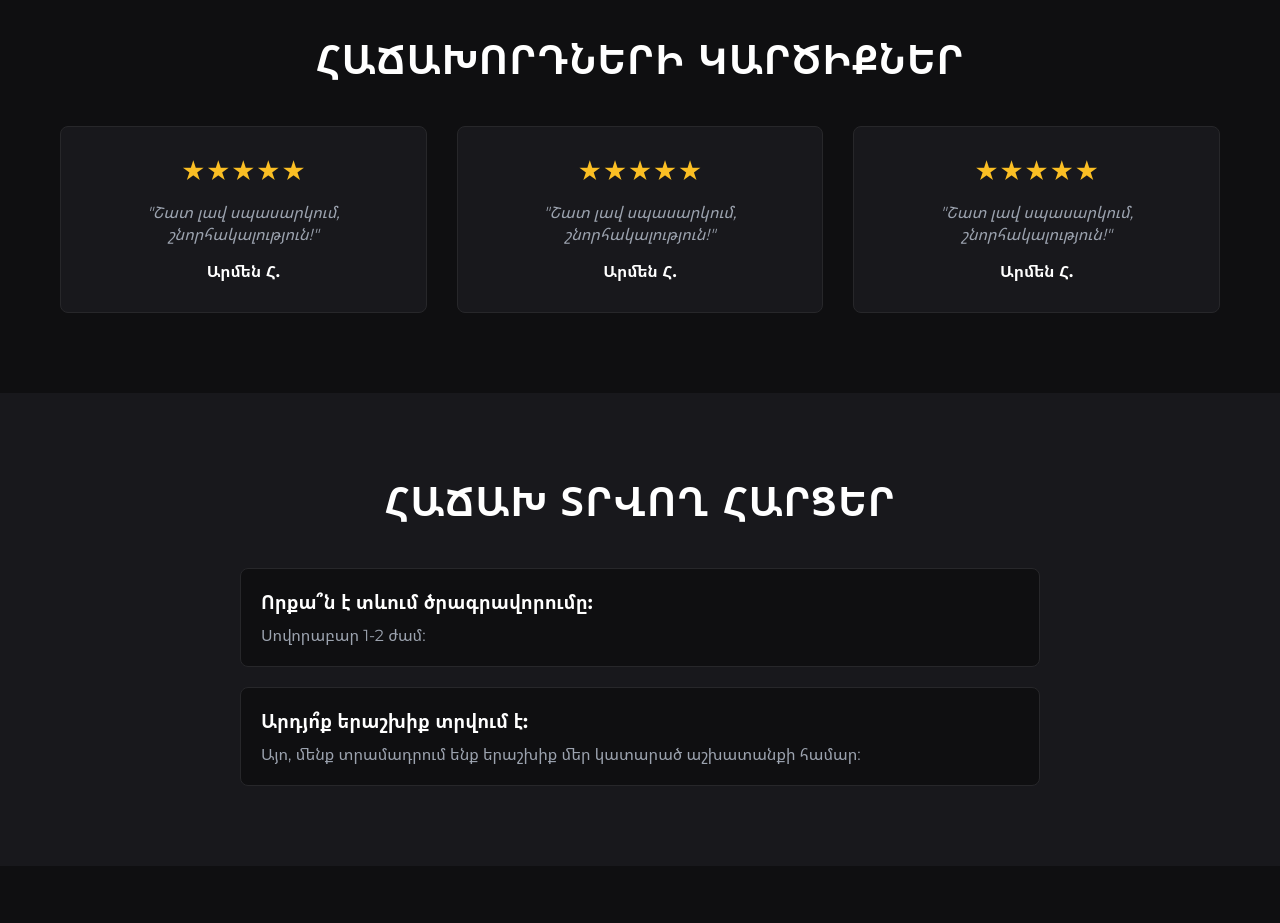
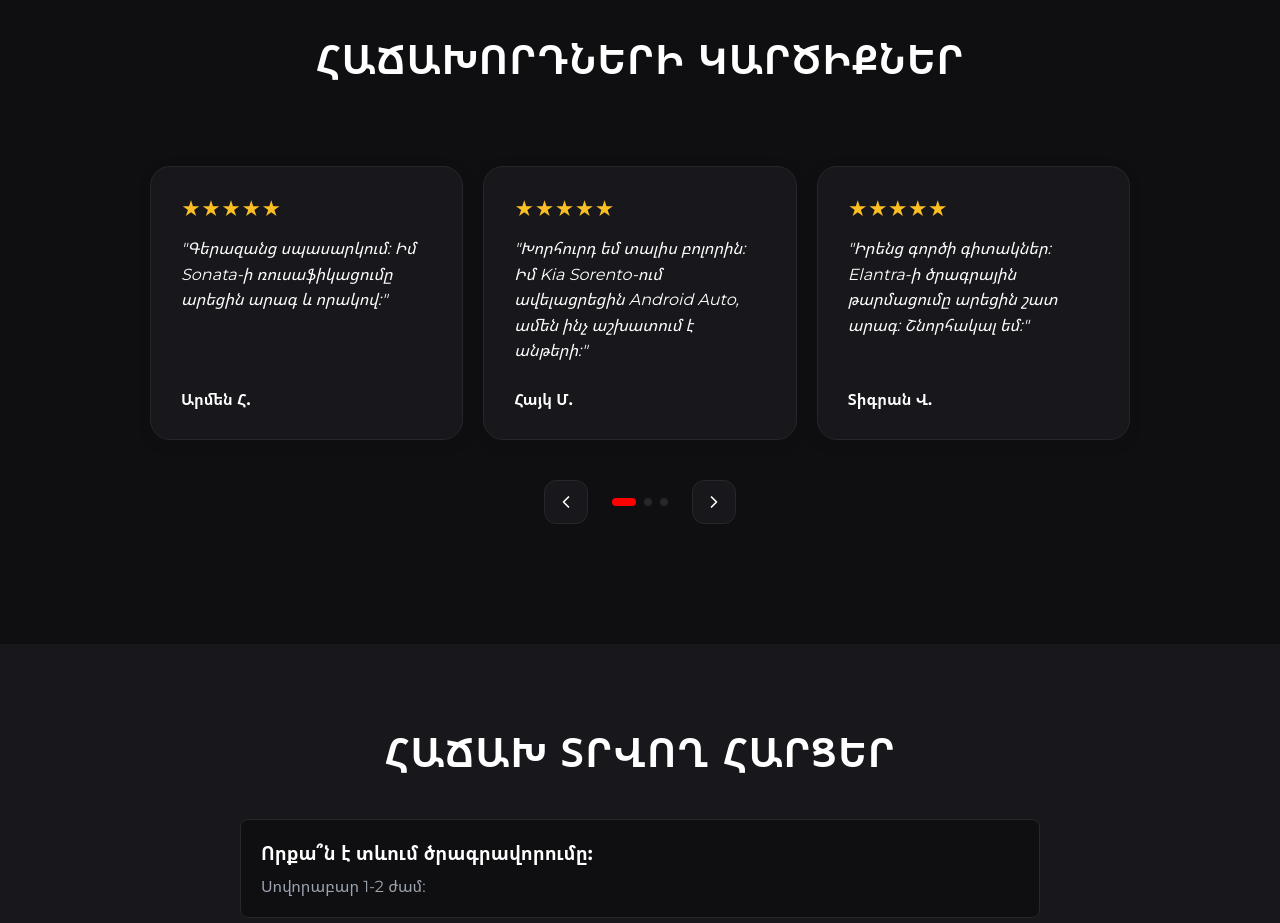
Before and after one commit to HenrikHovhannisyan/garage-91, a Next.js app: page / in a window 1280 px wide. Shown: the part 2180-3103 px from the top of the page. Built offline with nearby package versions, Linux system fonts and the light colour scheme.

Commit message:
Added Testimonials

```diff
--- /dev/null
+++ b/components/TestimonialsSlider/TestimonialsSlider.module.css
@@ -0,0 +1,135 @@
+.sliderContainer {
+  position: relative;
+  width: 100%;
+  max-width: 1200px;
+  margin: 0 auto;
+  overflow: hidden;
+  padding: 40px 0;
+}
+
+.sliderWrapper {
+  width: 100%;
+}
+
+.slides {
+  display: flex;
+  transition: transform 0.6s cubic-bezier(0.23, 1, 0.32, 1);
+  will-change: transform;
+}
+
+.slide {
+  padding: 0 10px;
+  box-sizing: border-box;
+}
+
+.reviewCard {
+  background: var(--bg-secondary);
+  padding: 30px;
+  border-radius: 20px;
+  text-align: left;
+  box-shadow: 0 4px 20px rgba(0, 0, 0, 0.05);
+  border: 1px solid var(--border-color);
+  height: 100%;
+  display: flex;
+  flex-direction: column;
+  transition: transform 0.3s ease, box-shadow 0.3s ease;
+}
+
+.reviewCard:hover {
+  transform: translateY(-5px);
+  box-shadow: 0 10px 30px rgba(0, 0, 0, 0.1);
+  border-color: var(--accent-color);
+}
+
+.stars {
+  color: #fbbf24;
+  font-size: 1.2rem;
+  margin-bottom: 15px;
+}
+
+.reviewText {
+  font-size: 1rem;
+  line-height: 1.6;
+  color: var(--text-primary);
+  margin-bottom: 25px;
+  font-style: italic;
+  flex-grow: 1;
+}
+
+.reviewerInfo {
+  display: flex;
+  align-items: center;
+  gap: 12px;
+}
+
+
+.reviewerName {
+  font-size: 0.95rem;
+  color: var(--text-primary);
+  font-weight: 600;
+}
+
+.controls {
+  display: flex;
+  align-items: center;
+  justify-content: center;
+  margin-top: 40px;
+  gap: 24px;
+}
+
+.controlBtn {
+  background: var(--bg-secondary);
+  border: 1px solid var(--border-color);
+  color: var(--text-primary);
+  width: 44px;
+  height: 44px;
+  border-radius: 12px;
+  cursor: pointer;
+  display: flex;
+  align-items: center;
+  justify-content: center;
+  transition: all 0.3s ease;
+}
+
+.controlBtn:hover {
+  background: var(--accent-color);
+  color: #fff;
+  border-color: var(--accent-color);
+  transform: scale(1.05);
+}
+
+.dots {
+  display: flex;
+  gap: 8px;
+}
+
+.dot {
+  width: 8px;
+  height: 8px;
+  border-radius: 4px;
+  background: var(--border-color);
+  cursor: pointer;
+  transition: all 0.3s ease;
+}
+
+.dot.activeDot {
+  background: var(--accent-color);
+  width: 24px;
+}
+
+@media (max-width: 1024px) {
+  .sliderContainer {
+    max-width: 900px;
+  }
+}
+
+@media (max-width: 768px) {
+  .sliderContainer {
+    padding: 20px 0;
+  }
+
+  .reviewCard {
+    padding: 20px;
+    border-radius: 16px;
+  }
+}
--- /dev/null
+++ b/components/TestimonialsSlider/TestimonialsSlider.tsx
@@ -0,0 +1,137 @@
+import React, { useState, useEffect, useRef, useCallback } from 'react';
+import { useTranslation } from '@/utils/translations';
+import styles from './TestimonialsSlider.module.css';
+
+interface Testimonial {
+  id: number;
+  name: { [key: string]: string };
+  rating: number;
+  text: { [key: string]: string };
+}
+
+interface TestimonialsSliderProps {
+  testimonials: Testimonial[];
+}
+
+const TestimonialsSlider: React.FC<TestimonialsSliderProps> = ({ testimonials }) => {
+  const { language } = useTranslation();
+  const [currentIndex, setCurrentIndex] = useState(0);
+  const [touchStart, setTouchStart] = useState<number | null>(null);
+  const [touchEnd, setTouchEnd] = useState<number | null>(null);
+  const [isPaused, setIsPaused] = useState(false);
+  const [visibleSlides, setVisibleSlides] = useState(1);
+
+  const minSwipeDistance = 50;
+
+  useEffect(() => {
+    const handleResize = () => {
+      if (window.innerWidth >= 1024) {
+        setVisibleSlides(3);
+      } else if (window.innerWidth >= 768) {
+        setVisibleSlides(2);
+      } else {
+        setVisibleSlides(1);
+      }
+    };
+
+    handleResize();
+    window.addEventListener('resize', handleResize);
+    return () => window.removeEventListener('resize', handleResize);
+  }, []);
+
+  const maxIndex = Math.max(0, testimonials.length - visibleSlides);
+
+  const nextSlide = useCallback(() => {
+    setCurrentIndex((prevIndex) => (prevIndex >= maxIndex ? 0 : prevIndex + 1));
+  }, [maxIndex]);
+
+  const prevSlide = useCallback(() => {
+    setCurrentIndex((prevIndex) => (prevIndex === 0 ? maxIndex : prevIndex - 1));
+  }, [maxIndex]);
+
+  useEffect(() => {
+    if (isPaused) return;
+    const interval = setInterval(() => {
+      nextSlide();
+    }, 7000);
+    return () => clearInterval(interval);
+  }, [nextSlide, isPaused]);
+
+  const onTouchStart = (e: React.TouchEvent) => {
+    setTouchEnd(null);
+    setTouchStart(e.targetTouches[0].clientX);
+    setIsPaused(true);
+  };
+
+  const onTouchMove = (e: React.TouchEvent) => {
+    setTouchEnd(e.targetTouches[0].clientX);
+  };
+
+  const onTouchEnd = () => {
+    if (!touchStart || !touchEnd) return;
+    const distance = touchStart - touchEnd;
+    const isLeftSwipe = distance > minSwipeDistance;
+    const isRightSwipe = distance < -minSwipeDistance;
+    if (isLeftSwipe) nextSlide();
+    if (isRightSwipe) prevSlide();
+    setIsPaused(false);
+  };
+
+  return (
+    <div
+      className={styles.sliderContainer}
+      onMouseEnter={() => setIsPaused(true)}
+      onMouseLeave={() => setIsPaused(false)}
+    >
+      <div
+        className={styles.sliderWrapper}
+        onTouchStart={onTouchStart}
+        onTouchMove={onTouchMove}
+        onTouchEnd={onTouchEnd}
+      >
+        <div
+          className={styles.slides}
+          style={{
+            transform: `translateX(-${currentIndex * (100 / visibleSlides)}%)`,
+          }}
+        >
+          {testimonials.map((item) => (
+            <div
+              key={item.id}
+              className={styles.slide}
+              style={{ flex: `0 0 ${100 / visibleSlides}%` }}
+            >
+              <div className={styles.reviewCard}>
+                <div className={styles.stars}>★★★★★</div>
+                <p className={styles.reviewText}>"{item.text[language] || item.text.hy}"</p>
+                <div className={styles.reviewerInfo}>
+                  <strong className={styles.reviewerName}>{item.name[language] || item.name.hy}</strong>
+                </div>
+              </div>
+            </div>
+          ))}
+        </div>
+      </div>
+
+      <div className={styles.controls}>
+        <button onClick={prevSlide} className={styles.controlBtn} aria-label="Previous slide">
+          <svg width="20" height="20" viewBox="0 0 24 24" fill="none" stroke="currentColor" strokeWidth="2" strokeLinecap="round" strokeLinejoin="round"><path d="M15 18l-6-6 6-6"/></svg>
+        </button>
+        <div className={styles.dots}>
+          {Array.from({ length: maxIndex + 1 }).map((_, index) => (
+            <span
+              key={index}
+              className={`${styles.dot} ${index === currentIndex ? styles.activeDot : ''}`}
+              onClick={() => setCurrentIndex(index)}
+            />
+          ))}
+        </div>
+        <button onClick={nextSlide} className={styles.controlBtn} aria-label="Next slide">
+          <svg width="20" height="20" viewBox="0 0 24 24" fill="none" stroke="currentColor" strokeWidth="2" strokeLinecap="round" strokeLinejoin="round"><path d="M9 18l6-6-6-6"/></svg>
+        </button>
+      </div>
+    </div>
+  );
+};
+
+export default TestimonialsSlider;
--- /dev/null
+++ b/data/testimonials.js
@@ -0,0 +1,72 @@
+export const testimonials = [
+  {
+    id: 1,
+    name: {
+      hy: "Արմեն Հ.",
+      ru: "Армен О.",
+      en: "Armen H."
+    },
+    rating: 5,
+    text: {
+      hy: "Գերազանց սպասարկում: Իմ Sonata-ի ռուսաֆիկացումը արեցին արագ և որակով:",
+      ru: "Отличный сервис! Русифицировали мою Сонату быстро и качественно.",
+      en: "Excellent service! They russified my Sonata quickly and professionally."
+    }
+  },
+  {
+    id: 2,
+    name: {
+      hy: "Հայկ Մ.",
+      ru: "Айк М.",
+      en: "Hayk M."
+    },
+    rating: 5,
+    text: {
+      hy: "Խորհուրդ եմ տալիս բոլորին: Իմ Kia Sorento-ում ավելացրեցին Android Auto, ամեն ինչ աշխատում է անթերի:",
+      ru: "Очень рекомендую. Добавили Android Auto на мой Kia Sorento, всё работает безупречно.",
+      en: "Highly recommend. Added Android Auto to my Kia Sorento, everything works flawlessly."
+    }
+  },
+  {
+    id: 3,
+    name: {
+      hy: "Տիգրան Վ.",
+      ru: "Тигран В.",
+      en: "Tigran V."
+    },
+    rating: 5,
+    text: {
+      hy: "Իրենց գործի գիտակներ: Elantra-ի ծրագրային թարմացումը արեցին շատ արագ: Շնորհակալ եմ:",
+      ru: "Профессионалы своего дела. Обновление прошивки на Elantra сделали очень быстро. Спасибо!",
+      en: "Professionals in their field. The firmware update for Elantra was done very quickly. Thank you!"
+    }
+  },
+  {
+    id: 4,
+    name: {
+      hy: "Անի Գ.",
+      ru: "Ани Г.",
+      en: "Ani G."
+    },
+    rating: 5,
+    text: {
+      hy: "Շատ բարեհամբույր և բանիմաց անձնակազմ: Գինը շատ մատչելի է նման բարձր որակի համար:",
+      ru: "Очень вежливый и грамотный персонал. Цена вполне разумная за такое высокое качество.",
+      en: "Very polite and knowledgeable staff. The price is reasonable for such high quality."
+    }
+  },
+  {
+    id: 5,
+    name: {
+      hy: "Գոռ Դ.",
+      ru: "Гор Д.",
+      en: "Gor D."
+    },
+    rating: 5,
+    text: {
+      hy: "Մտա անգլերեն մենյուով, դուրս եկա ամբողջական ռուսերենով և նոր քարտեզներով: Լավագույնն են Երևանում:",
+      ru: "Приехал с английским меню, уехал с полным русским переводом и новыми картами. Лучшие в Ереване!",
+      en: "Drove in with English menus, drove out with full Russian translation and custom maps. Best in Yerevan!"
+    }
+  }
+];
--- a/pages/index.module.css
+++ b/pages/index.module.css
@@ -95,9 +95,8 @@
 }
 
 .reviewsGrid {
-  display: grid;
-  grid-template-columns: repeat(auto-fill, minmax(300px, 1fr));
-  gap: 30px;
+  max-width: 1000px;
+  margin: 0 auto;
 }
 
 .reviewCard {
--- a/pages/index.tsx
+++ b/pages/index.tsx
@@ -4,10 +4,12 @@ import Layout from '@/components/Layout/Layout';
 import WorkItem from '@/components/WorkItem/WorkItem';
 import { useTranslation } from '@/utils/translations';
 import { siteData } from '@/data/data';
+import { testimonials } from '@/data/testimonials';
+import TestimonialsSlider from '@/components/TestimonialsSlider/TestimonialsSlider';
 import styles from './index.module.css';
 
 export default function Home() {
-  const { t } = useTranslation();
+  const { t, locale } = useTranslation();
 
   return (
     <Layout>
@@ -64,13 +66,7 @@ export default function Home() {
         <div className="container">
           <h2 className="section-title">{t('reviewsTitle')}</h2>
           <div className={styles.reviewsGrid}>
-            {[1, 2, 3].map(item => (
-              <div key={item} className={styles.reviewCard}>
-                <div className={styles.stars}>★★★★★</div>
-                <p>"Շատ լավ սպասարկում, շնորհակալություն!"</p>
-                <strong>Արմեն Հ.</strong>
-              </div>
-            ))}
+            <TestimonialsSlider testimonials={testimonials} />
           </div>
         </div>
       </section>
```
